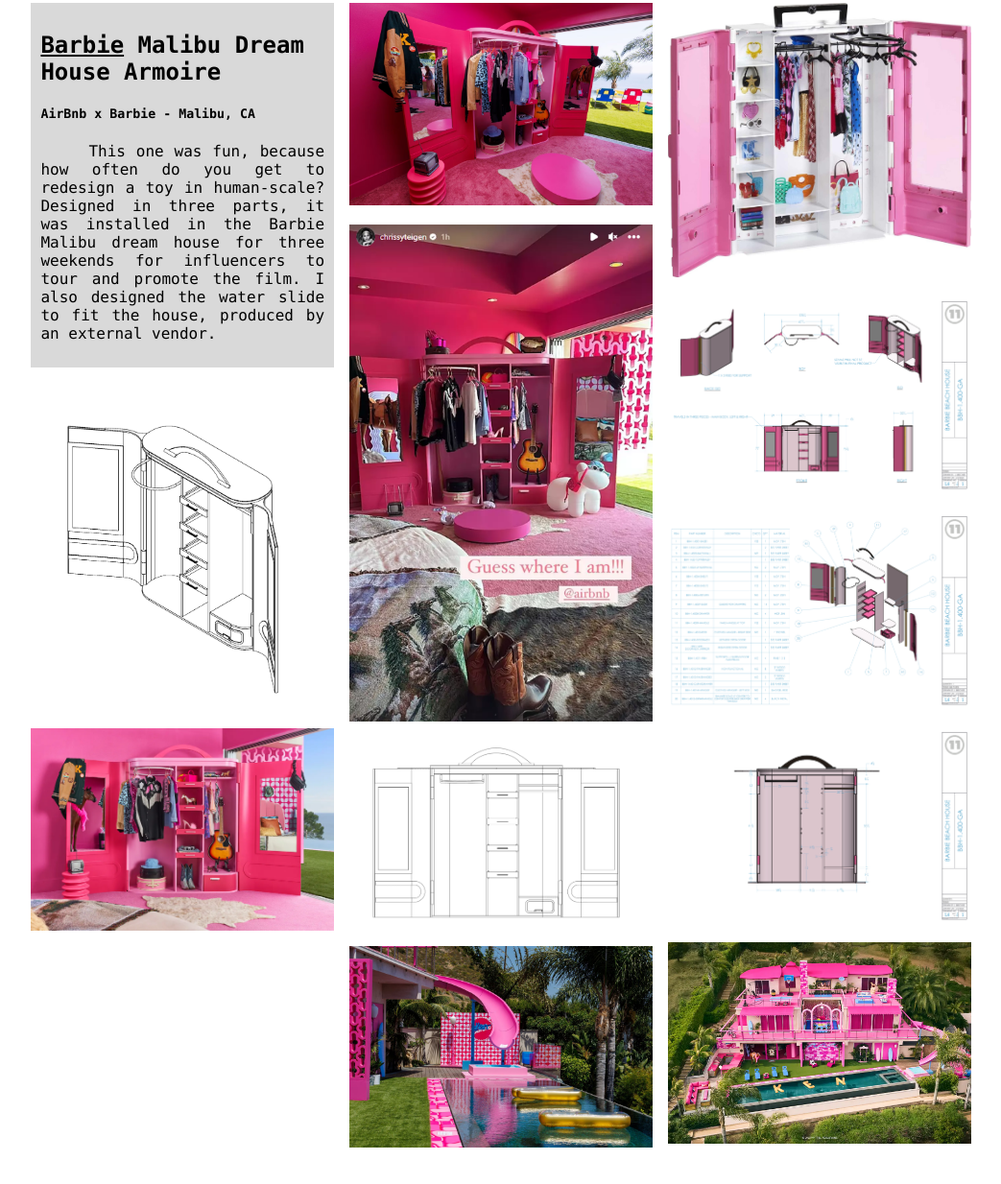
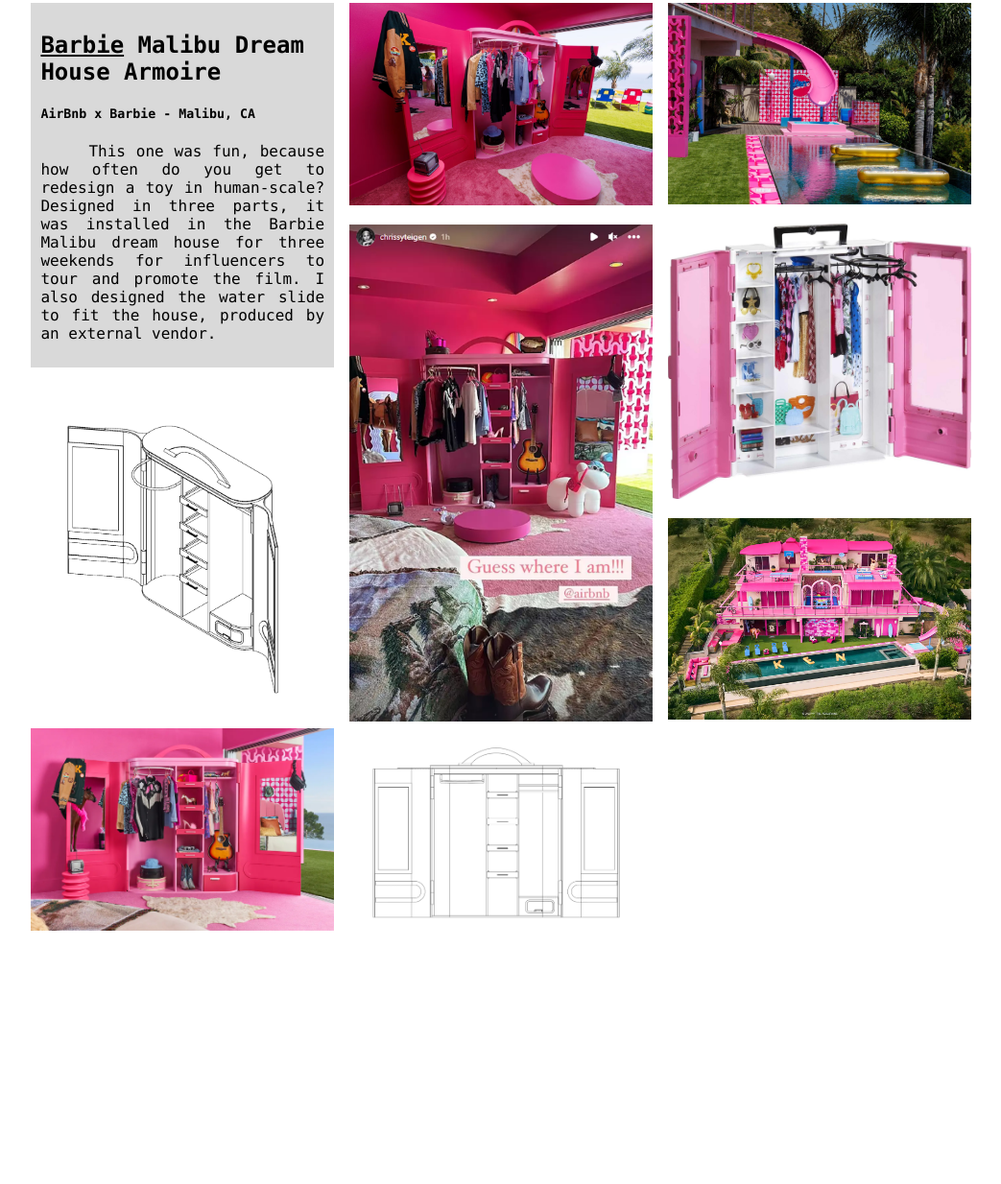
Before and after one commit to ucasb/ucasb.github.io, a plain HTML site: page directory/work/BBH/bbh.html in a window 1280 px wide. Shown: the part 208-1442 px from the top of the page at 96% size, without its empty margins (118-1161 px from the left). After the commit the page ends 1222 px from the top, so only its background shows below. Drawn offline with nearby package versions, Linux system fonts and the light colour scheme.

Commit message:
BBH Edit

```diff
--- a/directory/work/BBH/bbh.html
+++ b/directory/work/BBH/bbh.html
@@ -71,18 +71,6 @@
         </div>
 
         <div class="lilTile_wrapper">
-          <img alt="Barbie Beach House Armoire - Drawing" src="photo/BBH_10.png" onclick="onClick(this)"/>
-        </div>
-
-        <div class="lilTile_wrapper">
-          <img alt="Barbie Beach House Armoire - Drawing" src="photo/BBH_11.png" onclick="onClick(this)"/>
-        </div>
-
-        <div class="lilTile_wrapper">
-          <img alt="Barbie Beach House Armoire - Drawing" src="photo/BBH_12.png" onclick="onClick(this)"/>
-        </div>
-
-        <div class="lilTile_wrapper">
           <img alt="Barbie Beach House Complete" src="photo/BBH_13.webp" onclick="onClick(this)"/>
         </div>
       </div>
```
Also changed, not shown: directory/work/BBH/photo/Archive/BBH_10.png (renamed from directory/work/BBH/photo/BBH_10.png), directory/work/BBH/photo/Archive/BBH_11.png (renamed from directory/work/BBH/photo/BBH_11.png), directory/work/BBH/photo/Archive/BBH_12.png (renamed from directory/work/BBH/photo/BBH_12.png).
